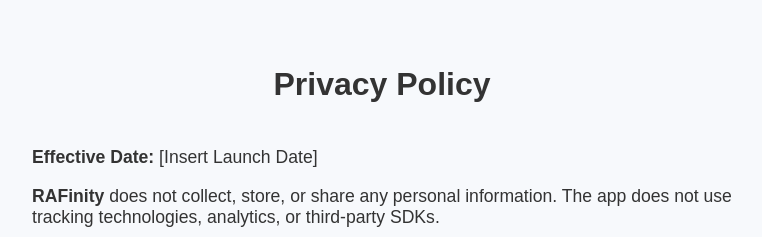
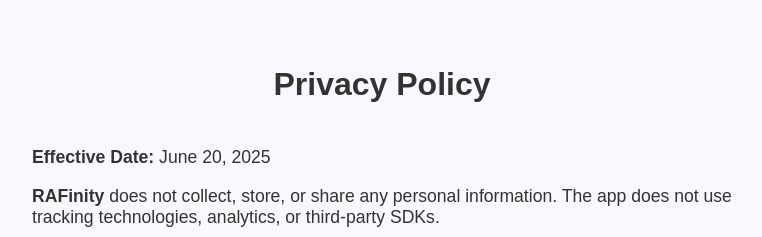
Before and after one commit to bwwwclark/rafinity-site, a plain HTML site: page privacy.html in a window 1280 px wide. Shown: the top 237 px of the page, without its empty margins (258-1020 px from the left). Drawn offline with Linux system fonts and the light colour scheme.

Commit message:
Update privacy.html
put in launch date

```diff
--- a/privacy.html
+++ b/privacy.html
@@ -12,7 +12,7 @@
     <h1>Privacy Policy</h1>
   </header>
   <main style="text-align: left; max-width: 700px; margin: auto;">
-    <p><strong>Effective Date:</strong> [Insert Launch Date]</p>
+    <p><strong>Effective Date:</strong> June 20, 2025</p>
     <p><strong>RAFinity</strong> does not collect, store, or share any personal information. The app does not use tracking technologies, analytics, or third-party SDKs.</p>
     <h2>What We Collect</h2>
     <p>We do <strong>not</strong> collect:</p>
```
